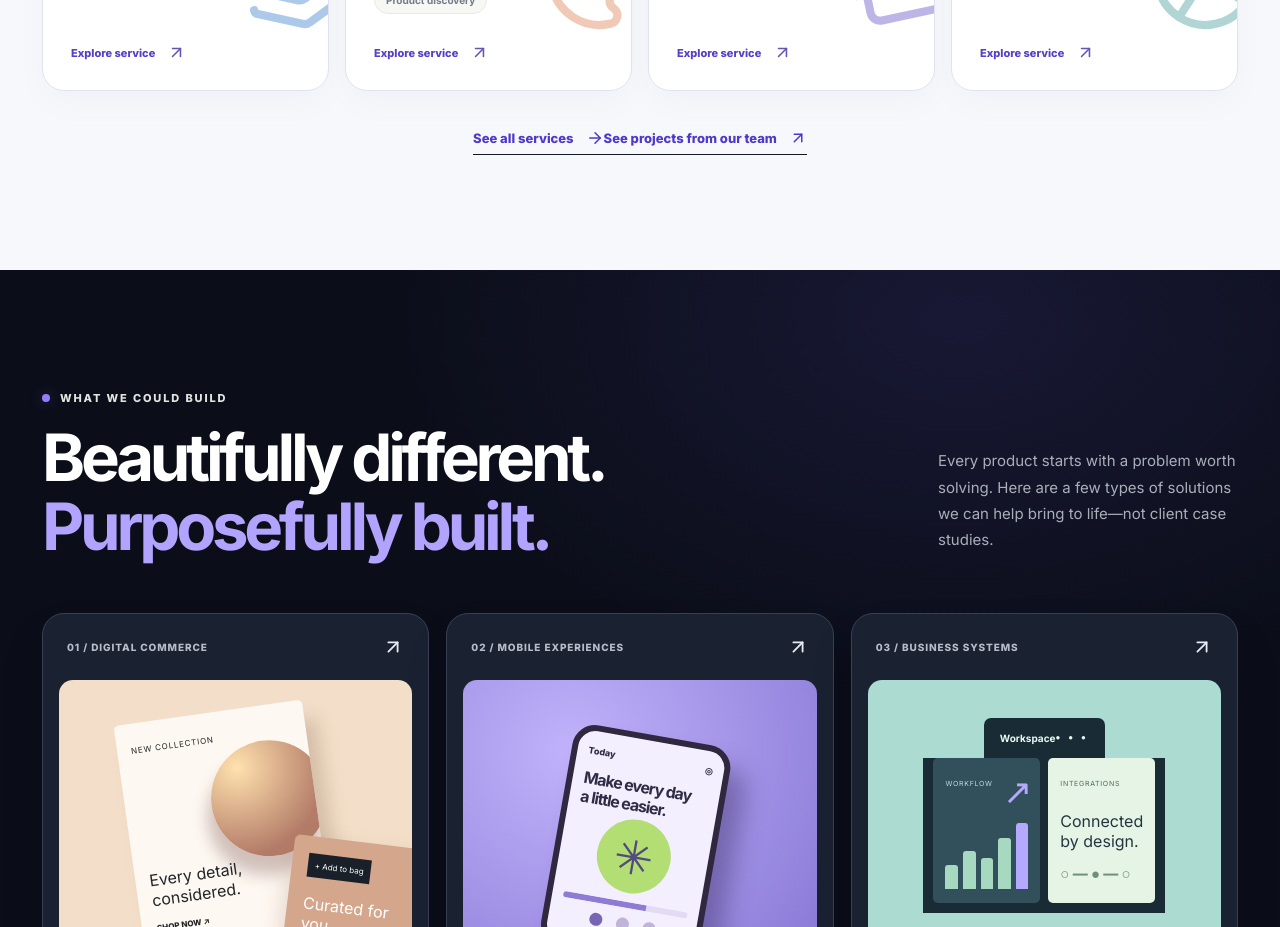
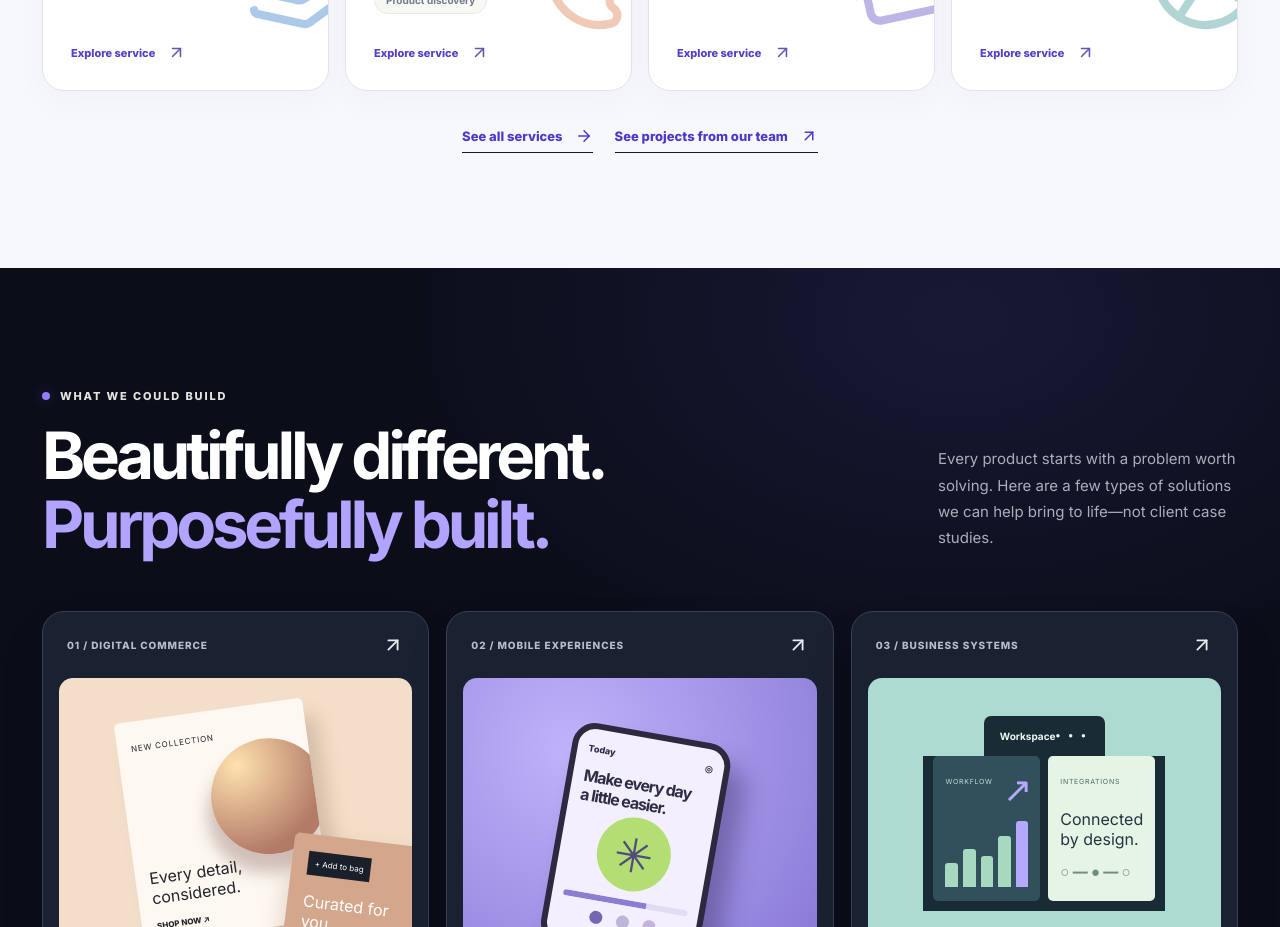
Before and after one commit to niloy-datta/tech-startup, a Next.js app: page / in a window 1280 px wide. Shown: the part 2220-3147 px from the top of the page. Built offline with nearby package versions, Linux system fonts and the light colour scheme.

Commit message:
style(home): space service and work discovery actions

```diff
--- a/app/projects.css
+++ b/app/projects.css
@@ -154,3 +154,6 @@
 @media(prefers-reduced-motion:reduce){
   .portfolio-card,.portfolio-filter,.portfolio-art-window,.portfolio-card-link svg{transition:none!important}
 }
+/* Compact navigation to service capabilities and project evidence. */
+.services-section .section-link{display:flex;justify-content:center;align-items:center;flex-wrap:wrap;gap:22px}
+@media(max-width:570px){.services-section .section-link{flex-direction:column;gap:16px}}
```
